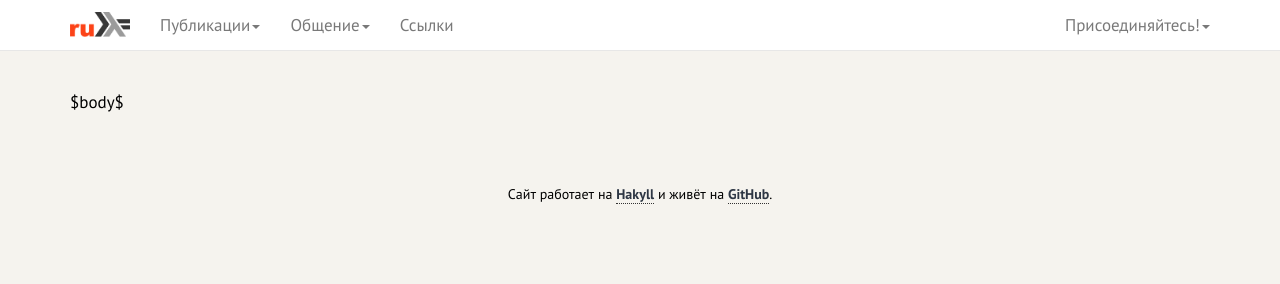
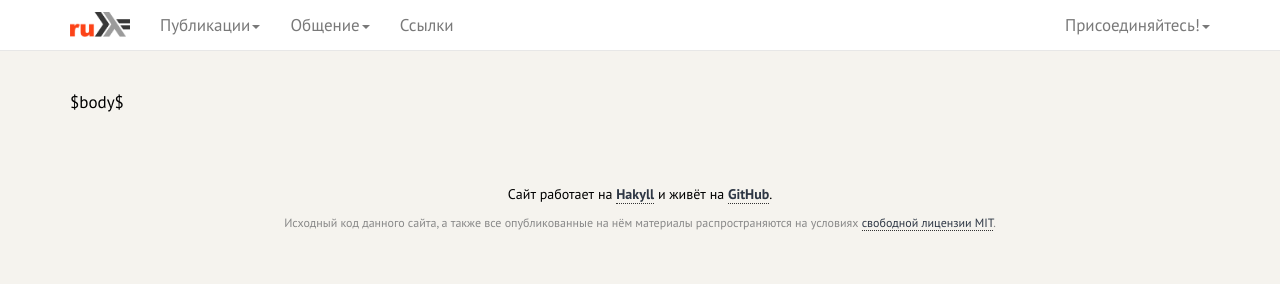
Before and after one commit to manpages/ruhaskell, a plain HTML site: page templates/default.html in a window 1280 px wide. Drawn offline with nearby package versions, Linux system fonts and the light colour scheme.

Commit message:
Переход на свободную лицензию MIT.

```diff
--- a/static/css/default.css
+++ b/static/css/default.css
@@ -467,3 +467,9 @@ input.gsc-search-button-v2{
 .tag-in-title {
     color: #777;
 }
+
+.copyright-note {
+    padding-top: 10px;
+    font-size: 12px;
+    color: #888;
+}
--- a/templates/default.html
+++ b/templates/default.html
@@ -201,6 +201,9 @@
 
         <footer class="footer">
             Сайт работает на <strong><a href="http://jaspervdj.be/hakyll/" target="_blank">Hakyll</a></strong> и живёт на <strong><a href="https://github.com/denisshevchenko/ruhaskell" target="_blank">GitHub</a></strong>.
+            <div class="copyright-note">
+                Исходный код данного сайта, а также все опубликованные на нём материалы распространяются на условиях <a href="https://github.com/denisshevchenko/ruhaskell/blob/master/LICENSE" target="_blank">свободной лицензии MIT</a>.
+            </div>
         </footer>
     </div>
   </body>
```
Also changed, not shown: 1 other file.
